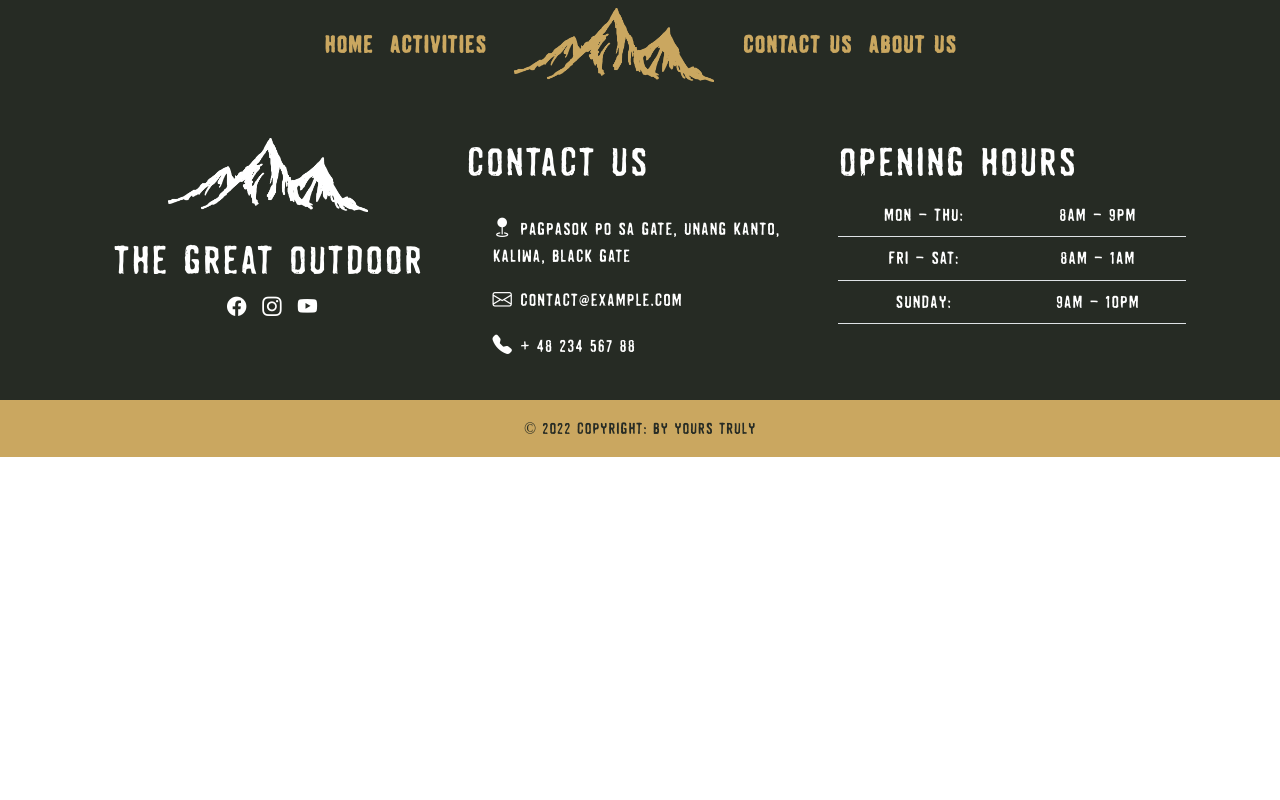
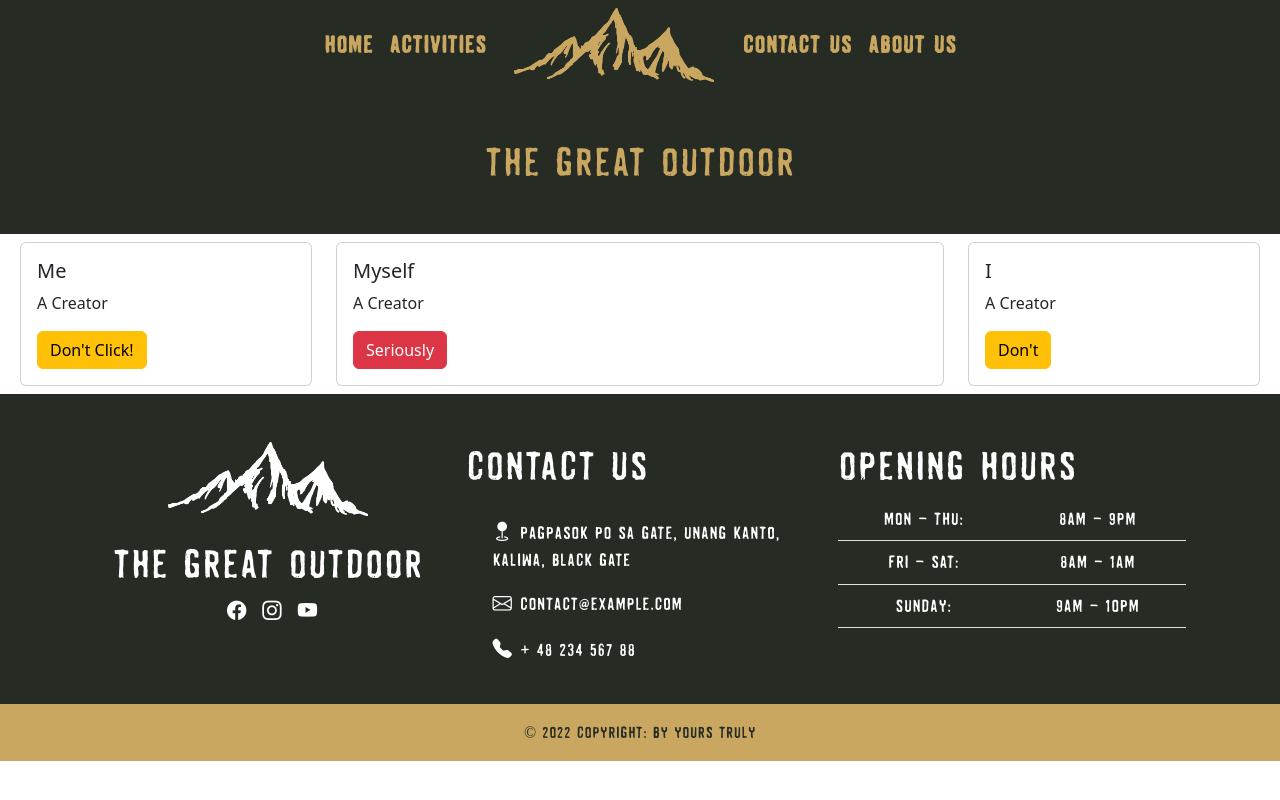
Before and after one commit to Rali-28/bootstrap_proj, a website: page index.html in a window 1280 px wide. Drawn offline with nearby package versions, Linux system fonts and the light colour scheme.

Commit message:
Created Header plus Cards

```diff
--- /dev/null
+++ b/app.js
@@ -0,0 +1,4 @@
+function testAlert()
+{
+    alert("I'm disappointed.");
+}
--- a/index.html
+++ b/index.html
@@ -12,16 +12,19 @@
 
 <body>
   <div class="container-fluid p-0">
+
+    <!-- Header -->
+    <header class="container-fluid p-0">
+
       <!-- Navbar -->
       <nav class="navbar navbar-expand-md">
         <div class="container-fluid">
           <a class="navbar-brand d-md-none" href="#"><img src="images/logo-br.png" alt=""></a>
 
+          <!-- Collapsible Navbar & navbar links -->
           <button class="navbar-toggler custom-toggler" type="button" data-bs-toggle="collapse" data-bs-target="#collapsibleNavbar">
             <span class="navbar-toggler-icon"></span>
           </button>
-
-        <!-- Collapsible Navbar & navbar links -->
           <div class="collapse navbar-collapse" id="collapsibleNavbar">
             <ul class="navbar-nav mx-auto">
               <li class="nav-item">
@@ -41,12 +44,83 @@
               </li>
             </ul>
           </div>
+          <!-- Collapsible End -->
         </div>
       </nav>
       <!-- Navbar End -->
 
+      <!-- Welcome Banner -->
+      <div class="container-sm p-5 text-center text-md-start" id="banner">
+        <h1 class="m-0 text-center">the great outdoor</h1>
+      </div>
+      <!-- Banner End -->
+    </header>
+    <!-- Header End -->
+
+    <!-- Content -->
+    <div class="container-fluid">
+      <div class="row p-2">
+
+        <!-- Column 1 -->
+        <div class="col-sm">
+          <!-- Card -->
+          <div class="card">
+            <div class="card-body">
+                <h5 class="card-title">
+                  Me
+                </h5>
+                <p class="card-text">
+                  A Creator
+                </p>
+                <a href="#" class="btn btn-warning" onclick="testAlert()">Don't Click!</a>
+              </div>
+          </div>
+          <!-- Card End -->
+        </div>
+        <!-- Col 1 End -->
+
+        <!-- Column 2 -->
+        <div class="col-sm-6">
+          <!-- Card -->
+          <div class="card">
+            <div class="card-body">
+                <h5 class="card-title">
+                  Myself
+                </h5>
+                <p class="card-text">
+                  A Creator
+                </p>
+                <a href="#" class="btn btn-danger" onclick="testAlert()">Seriously</a>
+              </div>
+          </div>
+          <!-- Card End -->
+        </div>
+        <!-- Col 2 End -->
+
+        <!-- Column 3 -->
+        <div class="col-sm">
+          <!-- Card -->
+          <div class="card">
+            <div class="card-body">
+                <h5 class="card-title">
+                  I
+                </h5>
+                <p class="card-text">
+                  A Creator
+                </p>
+                <a href="#" class="btn btn-warning" onclick="testAlert()">Don't</a>
+              </div>
+          </div>
+          <!-- Card End -->
+        </div>
+        <!-- Col 3 End -->
+
+      </div>
+    </div>
+    <!-- Content End -->
+
     <!-- Footer -->
-    <footer class="text-white text-center text-md-start">
+    <footer class="text-white text-center text-md-start pt">
 
       <!-- Grid Container -->
       <div class="container p-4">
@@ -84,7 +158,7 @@
               </li>
             </ul>
           </div>
-          <!-- Grid Column -->
+          <!-- End -->
 
           <!-- Grid Column 2-->
           <div class="col-lg-4 col-md-6 mb-4 mb-md-0">
@@ -144,5 +218,10 @@
 
   <!-- Bootstrap JS/Popper -->
   <script src="node_modules/bootstrap/dist/js/bootstrap.bundle.min.js"></script>
+
+  <!-- Local Script -->
+  <script src="app.js">
+
+  </script>
 </body>
 </html>
--- a/sass/style.scss
+++ b/sass/style.scss
@@ -24,13 +24,25 @@ body
 
 /* General End */
 
-/* Navbar Styling */
-// navbar bg
-.navbar
+
+
+/* Header */
+
+// header general styles
+header
 {
     background-color: $bg-theme;
+    font-size: 1.5em;
+    font-weight: 600;
+    font-family: NorthernPassage;
 }
 
+header h1, h2
+{
+    color: $lt-theme;
+}
+
+// Navbar general
 .navbar-nav
 {
     align-items: center;
@@ -51,10 +63,7 @@ body
 // navbar links style
 .navbar .navbar-nav .nav-link
 {
-    color: #caa760;
-    font-size: 1.5em;
-    font-weight: 600;
-    font-family: NorthernPassage;
+    color: $lt-theme;
     padding: .1 1em;
 } // end
 
@@ -70,7 +79,17 @@ body
     padding: 0 1em;
 } // end
 
-/* Navbar End */
+// Banner Styles
+#banner
+{
+    text-align: center;
+}
+
+/* Header End */
+
+/* Content */
+
+/* Content End */
 
 /* Footer */
 
```
Also changed, not shown: sass/style.css, 1 other file. Lines whose indentation alone changed are shown as unchanged.
